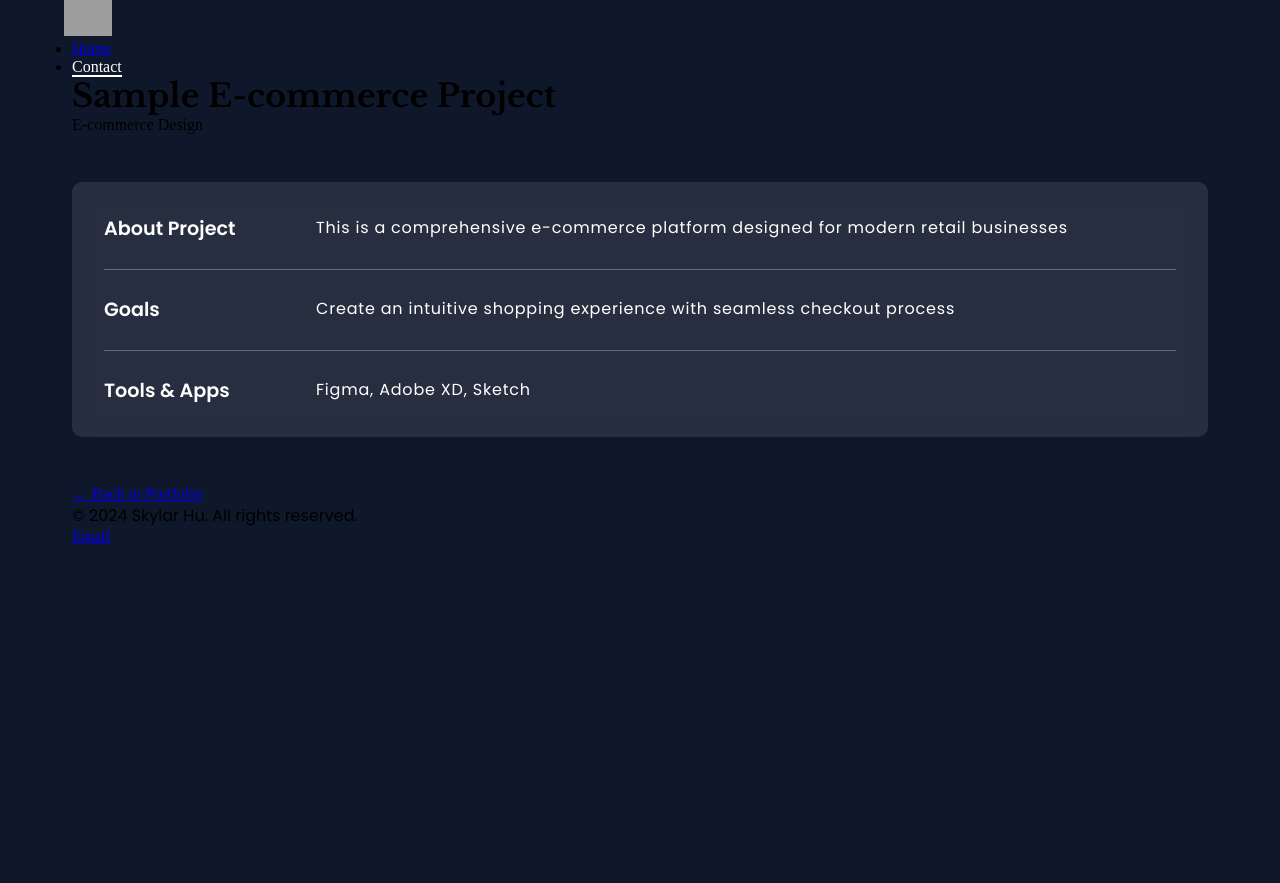
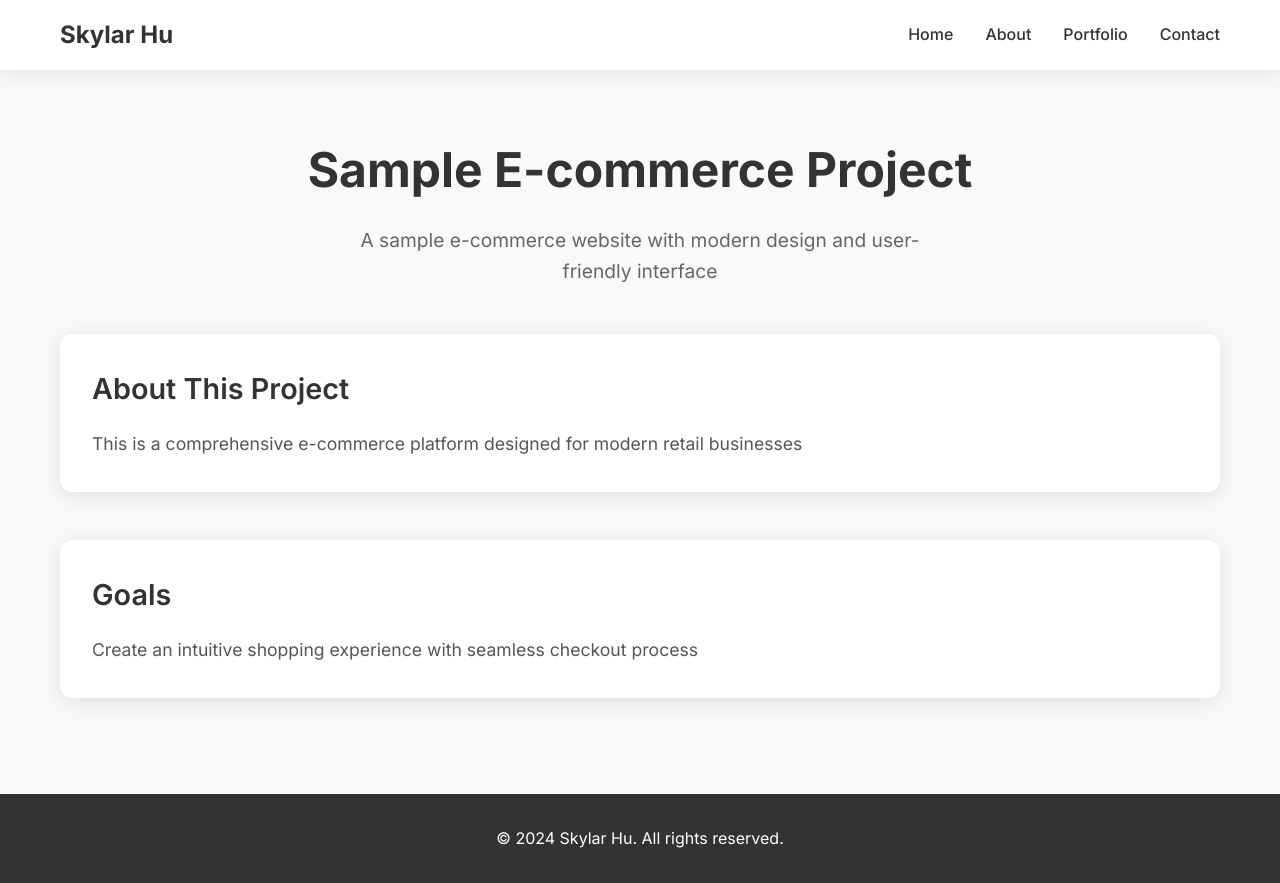
Before and after one commit to SkylarYHU/personal-portfolio-D, a Django app: page /ecommerce/1 in a window 1280 px wide. Before the commit the page ends 544 px from the top, so only its background shows below. Run offline with Django 5.2, Linux system fonts and the light colour scheme; data comes from the database, SQL or seed files in the repository; data that the repository does not hold is empty; parts of the project's set-up code (start-up, migrations or seed data) failed here and were passed over; grey boxes are pictures that could not be loaded.

Commit message:
Update ecommerce detail template

```diff
--- a/portfolioapp/templates/portfolioapp/ecommerce_detail.html
+++ b/portfolioapp/templates/portfolioapp/ecommerce_detail.html
@@ -1,245 +1,310 @@
-{% load static %}
-
 <!DOCTYPE html>
 <html lang="en">
 <head>
-    <meta charset="UTF-8" />
-    <meta name="viewport" content="width=device-width, initial-scale=1.0" />
-    <meta
-      name="description"
-      content="{{ ecommerce_project.title }} - E-commerce Design Project by Skylar Hu"
-    />
-    <link
-      rel="stylesheet"
-      type="text/css"
-      href="{% static 'css/styles.css' %}"
-    />
-    <link rel="preconnect" href="https://fonts.googleapis.com" />
-    <link rel="preconnect" href="https://fonts.gstatic.com" crossorigin />
-    <link
-      href="https://fonts.googleapis.com/css2?family=Libre+Baskerville:ital,wght@0,400;0,700;1,400&display=swap"
-      rel="stylesheet"
-    />
-    <link rel="preconnect" href="https://fonts.googleapis.com" />
-    <link rel="preconnect" href="https://fonts.gstatic.com" crossorigin />
-    <link
-      href="https://fonts.googleapis.com/css2?family=Libre+Baskerville:ital,wght@0,400;0,700;1,400&family=Poppins:ital,wght@0,100;0,200;0,300;0,400;0,500;0,600;0,700;0,800;0,900;1,100;1,200;1,300;1,400;1,500;1,600;1,700;1,800;1,900&display=swap"
-      rel="stylesheet"
-    />
-    <link
-      href="https://fonts.googleapis.com/css2?family=Montserrat:ital,wght@0,100..900;1,100..900&display=swap"
-      rel="stylesheet"
-    />
+    <meta charset="UTF-8">
+    <meta name="viewport" content="width=device-width, initial-scale=1.0">
+    <title>{{ ecommerce_project.title }} - Skylar Hu Portfolio</title>
 
-    <!-- Favicon and PWA Meta Tags -->
-    <link
-      rel="icon"
-      type="image/x-icon"
-      href="{% static 'images/favicon/favicon.ico' %}"
-    />
-    <link
-      rel="icon"
-      type="image/png"
-      sizes="16x16"
-      href="{% static 'images/favicon/favicon-16x16.png' %}"
-    />
-    <link
-      rel="icon"
-      type="image/png"
-      sizes="32x32"
-      href="{% static 'images/favicon/favicon-32x32.png' %}"
-    />
-    <link
-      rel="apple-touch-icon"
-      sizes="180x180"
-      href="{% static 'images/favicon/apple-touch-icon.png' %}"
-    />
-    <link
-      rel="icon"
-      type="image/png"
-      sizes="192x192"
-      href="{% static 'images/favicon/android-chrome-192x192.png' %}"
-    />
-    <link
-      rel="icon"
-      type="image/png"
-      sizes="512x512"
-      href="{% static 'images/favicon/android-chrome-512x512.png' %}"
-    />
-    <link rel="manifest" href="{% static 'images/favicon/site.webmanifest' %}" />
-    <meta name="msapplication-TileColor" content="#da532c" />
-    <meta name="theme-color" content="#ffffff" />
+    <!-- PWA Meta Tags -->
+    <meta name="theme-color" content="#000000">
+    <meta name="apple-mobile-web-app-capable" content="yes">
+    <meta name="apple-mobile-web-app-status-bar-style" content="black-translucent">
 
-    <title>{{ ecommerce_project.title }} - Skylar Hu Portfolio</title>
+    <!-- CSS -->
+    <link rel="stylesheet" href="https://cdnjs.cloudflare.com/ajax/libs/font-awesome/6.0.0/css/all.min.css">
+    <link href="https://fonts.googleapis.com/css2?family=Inter:wght@300;400;500;600;700&display=swap" rel="stylesheet">
+    <link rel="icon" type="image/x-icon" href="https://skylarhu-portfolio-static.s3.amazonaws.com/favicon.ico">
+
+    <style>
+        * {
+            margin: 0;
+            padding: 0;
+            box-sizing: border-box;
+        }
+
+        body {
+            font-family: 'Inter', sans-serif;
+            line-height: 1.6;
+            color: #333;
+            background-color: #f8f9fa;
+        }
+
+        .container {
+            max-width: 1200px;
+            margin: 0 auto;
+            padding: 0 20px;
+        }
+
+        /* Navigation */
+        .navbar {
+            background: rgba(255, 255, 255, 0.95);
+            backdrop-filter: blur(10px);
+            position: fixed;
+            top: 0;
+            width: 100%;
+            z-index: 1000;
+            padding: 1rem 0;
+            box-shadow: 0 2px 20px rgba(0,0,0,0.1);
+        }
+
+        .nav-content {
+            display: flex;
+            justify-content: space-between;
+            align-items: center;
+        }
+
+        .logo {
+            font-size: 1.5rem;
+            font-weight: 700;
+            color: #333;
+            text-decoration: none;
+        }
+
+        .nav-links {
+            display: flex;
+            list-style: none;
+            gap: 2rem;
+        }
+
+        .nav-links a {
+            color: #333;
+            text-decoration: none;
+            font-weight: 500;
+            transition: color 0.3s ease;
+        }
+
+        .nav-links a:hover {
+            color: #007bff;
+        }
+
+        /* Main Content */
+        .main-content {
+            margin-top: 100px;
+            padding: 2rem 0;
+        }
+
+        .project-header {
+            text-align: center;
+            margin-bottom: 3rem;
+        }
+
+        .project-title {
+            font-size: 3rem;
+            font-weight: 700;
+            margin-bottom: 1rem;
+            color: #333;
+        }
+
+        .project-subtitle {
+            font-size: 1.2rem;
+            color: #666;
+            max-width: 600px;
+            margin: 0 auto;
+        }
+
+        /* Project Content */
+        .project-content {
+            display: grid;
+            gap: 3rem;
+        }
+
+        .content-section {
+            background: white;
+            padding: 2rem;
+            border-radius: 12px;
+            box-shadow: 0 4px 20px rgba(0,0,0,0.1);
+        }
+
+        .section-title {
+            font-size: 1.8rem;
+            font-weight: 600;
+            margin-bottom: 1rem;
+            color: #333;
+        }
+
+        .section-content {
+            font-size: 1.1rem;
+            line-height: 1.8;
+            color: #555;
+        }
+
+        /* Image Styles */
+        .project-image {
+            width: 100%;
+            height: auto;
+            border-radius: 8px;
+            margin: 1rem 0;
+            box-shadow: 0 4px 15px rgba(0,0,0,0.1);
+        }
+
+        .image-grid {
+            display: grid;
+            grid-template-columns: repeat(auto-fit, minmax(300px, 1fr));
+            gap: 1rem;
+            margin: 1rem 0;
+        }
+
+        /* Links */
+        .project-links {
+            display: flex;
+            gap: 1rem;
+            margin: 2rem 0;
+            flex-wrap: wrap;
+        }
+
+        .project-link {
+            display: inline-flex;
+            align-items: center;
+            gap: 0.5rem;
+            padding: 0.8rem 1.5rem;
+            background: #007bff;
+            color: white;
+            text-decoration: none;
+            border-radius: 8px;
+            font-weight: 500;
+            transition: all 0.3s ease;
+        }
+
+        .project-link:hover {
+            background: #0056b3;
+            transform: translateY(-2px);
+        }
+
+        /* Footer */
+        .footer {
+            background: #333;
+            color: white;
+            text-align: center;
+            padding: 2rem 0;
+            margin-top: 4rem;
+        }
+
+        /* Responsive */
+        @media (max-width: 768px) {
+            .nav-links {
+                display: none;
+            }
+
+            .project-title {
+                font-size: 2rem;
+            }
+
+            .project-links {
+                flex-direction: column;
+            }
+        }
+    </style>
 </head>
 <body>
+    <!-- Navigation -->
+    <nav class="navbar">
         <div class="container">
-      <!-- Header -->
-      <header class="header">
-        <div class="header-content">
-          <div class="logo">
-            <a href="{% url 'home' %}" class="logo-link">
-              <img
-                src="{% static 'images/logo.png' %}"
-                alt="Skylar Hu Logo"
-                class="logo-image"
-              />
-            </a>
+            <div class="nav-content">
+                <a href="/" class="logo">Skylar Hu</a>
+                <ul class="nav-links">
+                    <li><a href="/">Home</a></li>
+                    <li><a href="/#about">About</a></li>
+                    <li><a href="/#portfolio">Portfolio</a></li>
+                    <li><a href="/#contact">Contact</a></li>
+                </ul>
             </div>
-          <nav class="nav">
-            <ul class="nav-list">
-              <li class="nav-item">
-                <a href="{% url 'home' %}" class="nav-link">Home</a>
-              </li>
-              <li class="nav-item">
-                <a
-                  href="mailto:skylarhu.design@gmail.com"
-                  class="nav-link contact-link"
-                  >Contact</a
-                >
-              </li>
-            </ul>
+        </div>
     </nav>
-        </div>
-      </header>
 
     <!-- Main Content -->
     <main class="main-content">
+        <div class="container">
             <!-- Project Header -->
             <div class="project-header">
                 <h1 class="project-title">{{ ecommerce_project.title }}</h1>
-          <div class="project-meta">
-            <span class="project-category">E-commerce Design</span>
-            {% if ecommerce_project.tags %}
-            <div class="project-tags">
-              {% for tag in ecommerce_project.tags.all %}
-              <span class="tag">{{ tag.name }}</span>
-              {% endfor %}
-            </div>
-            {% endif %}
-          </div>
+                <p class="project-subtitle">{{ ecommerce_project.description }}</p>
             </div>
 
             <!-- Project Content -->
-        <div class="portfolio-detail" style="max-width: 1200px; margin: 0 auto">
-          <!-- Project Information Container -->
-          {% if ecommerce_project.link or ecommerce_project.about_project or ecommerce_project.goals or ecommerce_project.tools_apps %}
-          <div class="content-container" style="margin-bottom: 3rem">
-            {% if ecommerce_project.link %}
-            <div class="content-row">
-              <h4>Project Link</h4>
-              <p>
-                <a
-                  href="{{ ecommerce_project.link }}"
-                  target="_blank"
-                  rel="noopener noreferrer"
-                  class="project-link"
-                  >{{ ecommerce_project.link }}</a
-                >
-              </p>
-            </div>
+            <div class="project-content">
+                <!-- Project Links -->
+                {% if ecommerce_project.live_demo_url or ecommerce_project.github_url %}
+                <div class="content-section">
+                    <h2 class="section-title">Project Links</h2>
+                    <div class="project-links">
+                        {% if ecommerce_project.live_demo_url %}
+                        <a href="{{ ecommerce_project.live_demo_url }}" target="_blank" class="project-link">
+                            <i class="fas fa-external-link-alt"></i>
+                            Live Demo
+                        </a>
                         {% endif %}
-            {% if ecommerce_project.about_project %}
-            <div class="content-row">
-              <h4>About Project</h4>
-              <p>{{ ecommerce_project.about_project }}</p>
-            </div>
+                        {% if ecommerce_project.github_url %}
+                        <a href="{{ ecommerce_project.github_url }}" target="_blank" class="project-link">
+                            <i class="fab fa-github"></i>
+                            GitHub Repository
+                        </a>
                         {% endif %}
-            {% if ecommerce_project.goals %}
-            <div class="content-row">
-              <h4>Goals</h4>
-              <p>{{ ecommerce_project.goals }}</p>
-            </div>
-            {% endif %}
-            {% if ecommerce_project.tools_apps %}
-            <div class="content-row">
-              <h4>Tools & Apps</h4>
-              <p>{{ ecommerce_project.tools_apps }}</p>
-            </div>
-            {% endif %}
-          </div>
-          {% endif %}
-
-          <!-- Design Process Section -->
-          {% if ecommerce_project.design_process_image %}
-          <div class="content-container" style="margin-bottom: 3rem">
-            <div class="image-container">
-              <img
-                src="{{ ecommerce_project.design_process_image.url }}"
-                alt="Design process for {{ ecommerce_project.title }}"
-                style="width: 100%; height: auto; object-fit: contain"
-              />
                     </div>
                 </div>
                 {% endif %}
 
-          <!-- User Interface Section -->
-          {% if ecommerce_project.user_interface_image %}
-          <div class="content-container" style="margin-bottom: 3rem">
-            <div class="image-container">
-              <img
-                src="{{ ecommerce_project.user_interface_image.url }}"
-                alt="User interface for {{ ecommerce_project.title }}"
-                style="width: 100%; height: auto; object-fit: contain"
-              />
+                <!-- About Project -->
+                {% if ecommerce_project.about_project %}
+                <div class="content-section">
+                    <h2 class="section-title">About This Project</h2>
+                    <div class="section-content">
+                        {{ ecommerce_project.about_project|linebreaks }}
                     </div>
                 </div>
                 {% endif %}
 
-          <!-- Mockup Images Section -->
-          {% if ecommerce_project.mockup_image_1 or ecommerce_project.mockup_image_2 or ecommerce_project.mockup_image_3 %}
-          <div class="content-container" style="margin-bottom: 3rem">
-            {% if ecommerce_project.mockup_image_1 %}
-            <div class="image-container" style="margin-bottom: 2rem">
-              <img
-                src="{{ ecommerce_project.mockup_image_1.url }}"
-                alt="Mockup 1 for {{ ecommerce_project.title }}"
-                style="width: 100%; height: auto; object-fit: contain"
-              />
+                <!-- Goals -->
+                {% if ecommerce_project.goals %}
+                <div class="content-section">
+                    <h2 class="section-title">Goals</h2>
+                    <div class="section-content">
+                        {{ ecommerce_project.goals|linebreaks }}
+                    </div>
                 </div>
                 {% endif %}
-            {% if ecommerce_project.mockup_image_2 %}
-            <div class="image-container" style="margin-bottom: 2rem">
-              <img
-                src="{{ ecommerce_project.mockup_image_2.url }}"
-                alt="Mockup 2 for {{ ecommerce_project.title }}"
-                style="width: 100%; height: auto; object-fit: contain"
-              />
+
+                <!-- Tools and Applications -->
+                {% if ecommerce_project.tools_and_applications %}
+                <div class="content-section">
+                    <h2 class="section-title">Tools & Applications</h2>
+                    <div class="section-content">
+                        {{ ecommerce_project.tools_and_applications|linebreaks }}
+                    </div>
                 </div>
                 {% endif %}
-            {% if ecommerce_project.mockup_image_3 %}
-            <div class="image-container">
-              <img
-                src="{{ ecommerce_project.mockup_image_3.url }}"
-                alt="Mockup 3 for {{ ecommerce_project.title }}"
-                style="width: 100%; height: auto; object-fit: contain"
-              />
+
+                <!-- Design Process -->
+                {% if ecommerce_project.design_process_image %}
+                <div class="content-section">
+                    <h2 class="section-title">Design Process</h2>
+                    <img src="{{ ecommerce_project.design_process_image.url }}" alt="Design Process" class="project-image">
+                </div>
+                {% endif %}
+
+                <!-- User Interface Images -->
+                {% if ecommerce_project.user_interface_image %}
+                <div class="content-section">
+                    <h2 class="section-title">User Interface</h2>
+                    <img src="{{ ecommerce_project.user_interface_image.url }}" alt="User Interface" class="project-image">
+                </div>
+                {% endif %}
+
+                <!-- Model Images -->
+                {% if ecommerce_project.model_image %}
+                <div class="content-section">
+                    <h2 class="section-title">Model Design</h2>
+                    <img src="{{ ecommerce_project.model_image.url }}" alt="Model Design" class="project-image">
                 </div>
                 {% endif %}
             </div>
-          {% endif %}
-        </div>
-
-        <!-- Navigation -->
-        <div class="project-navigation">
-          <a href="{% url 'home' %}" class="back-link">← Back to Portfolio</a>
         </div>
     </main>
 
     <!-- Footer -->
     <footer class="footer">
-        <div class="footer-content">
+        <div class="container">
             <p>&copy; 2024 Skylar Hu. All rights reserved.</p>
-          <div class="social-links">
-            <a
-              href="mailto:skylarhu.design@gmail.com"
-              class="social-link"
-              aria-label="Email"
-              >Email</a
-            >
-          </div>
         </div>
     </footer>
-    </div>
 </body>
 </html>
```
Lines whose indentation alone changed are shown as unchanged.
